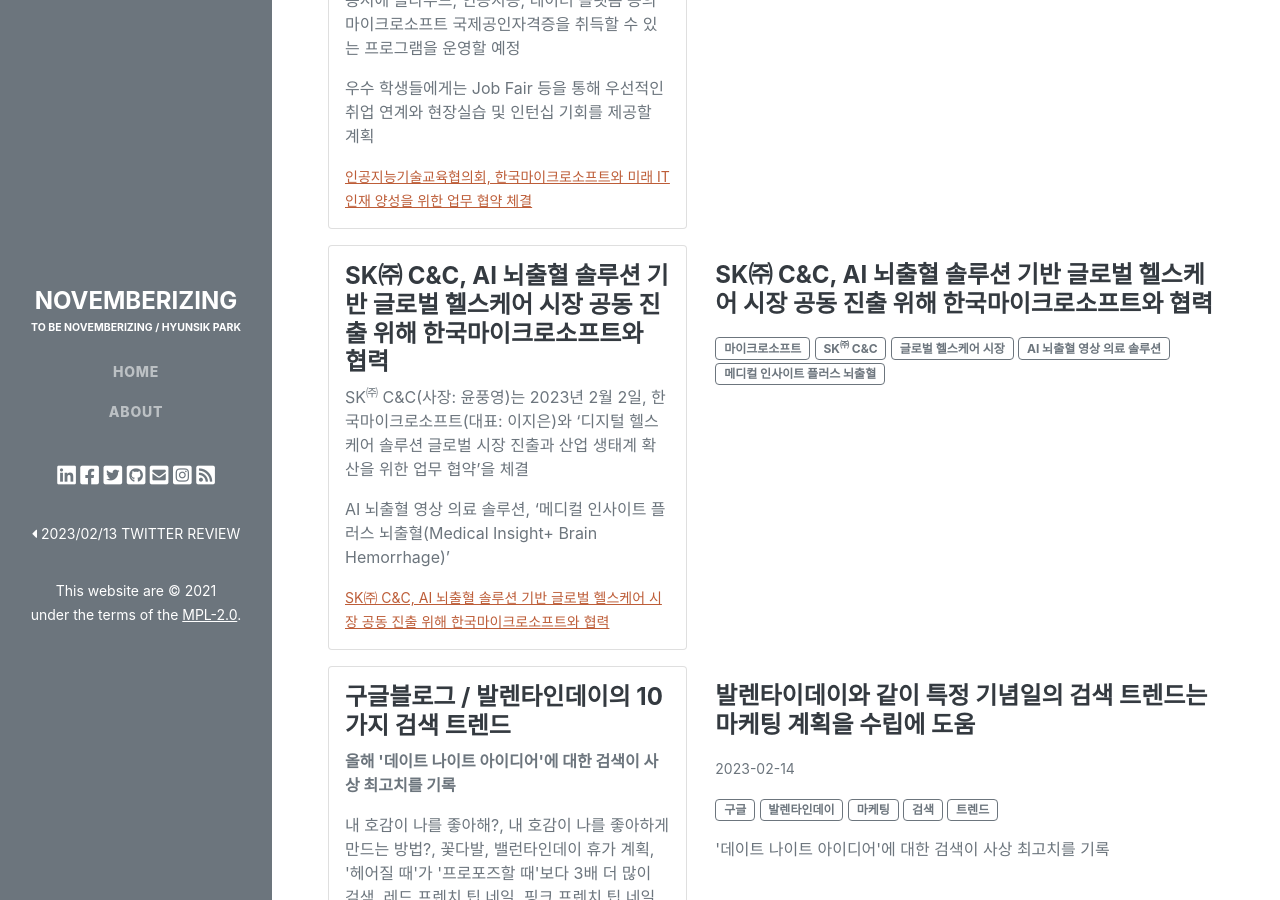
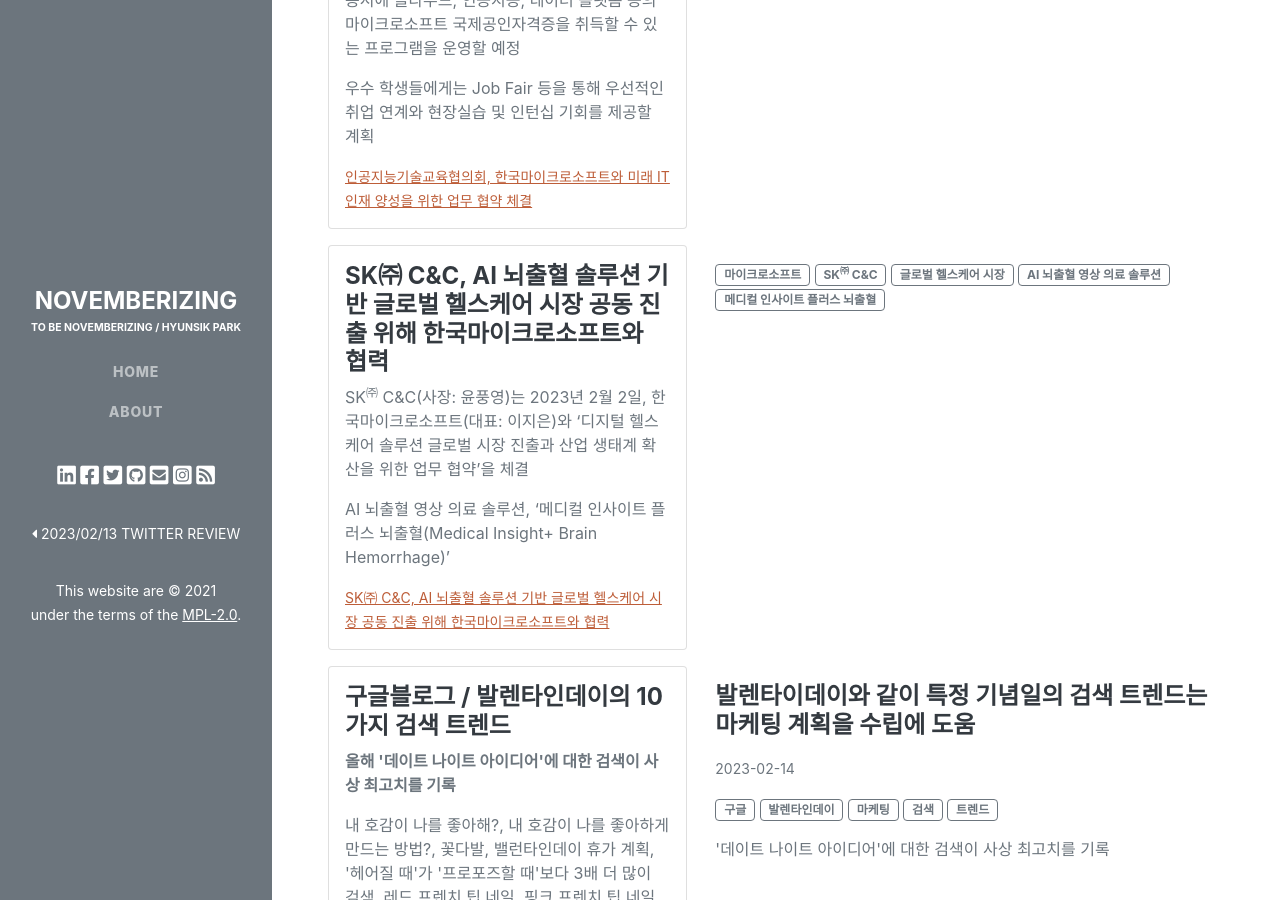
Before and after one commit to novemberizing/novemberizing.github.io, a Jekyll site: the page built from _posts/2023-02-14-NewsXBrief.md, in a window 1280 px wide and 900 px high, scrolled down 1355 px. Built offline with Jekyll 4.4.1, drawn with Linux system fonts in a browser that asks for light colours; comment, search, counter and statistics services are not loaded.

Commit message:
업데이트

```diff
--- a/_posts/2023-02-14-NewsXBrief.md
+++ b/_posts/2023-02-14-NewsXBrief.md
@@ -100,9 +100,6 @@
         </div>
     </div>
     <div class="col-xl-7 col-lg-12 px-3 mt-3">
-        <h4 class="mb-3">
-            SK㈜ C&C, AI 뇌출혈 솔루션 기반 글로벌 헬스케어 시장 공동 진출 위해 한국마이크로소프트와 협력
-        </h4>
         <p class="mb-3">
             <span class="badge badge-outline-secondary">마이크로소프트</span>
             <span class="badge badge-outline-secondary">SK<sup>㈜</sup> C&C</span>
```
